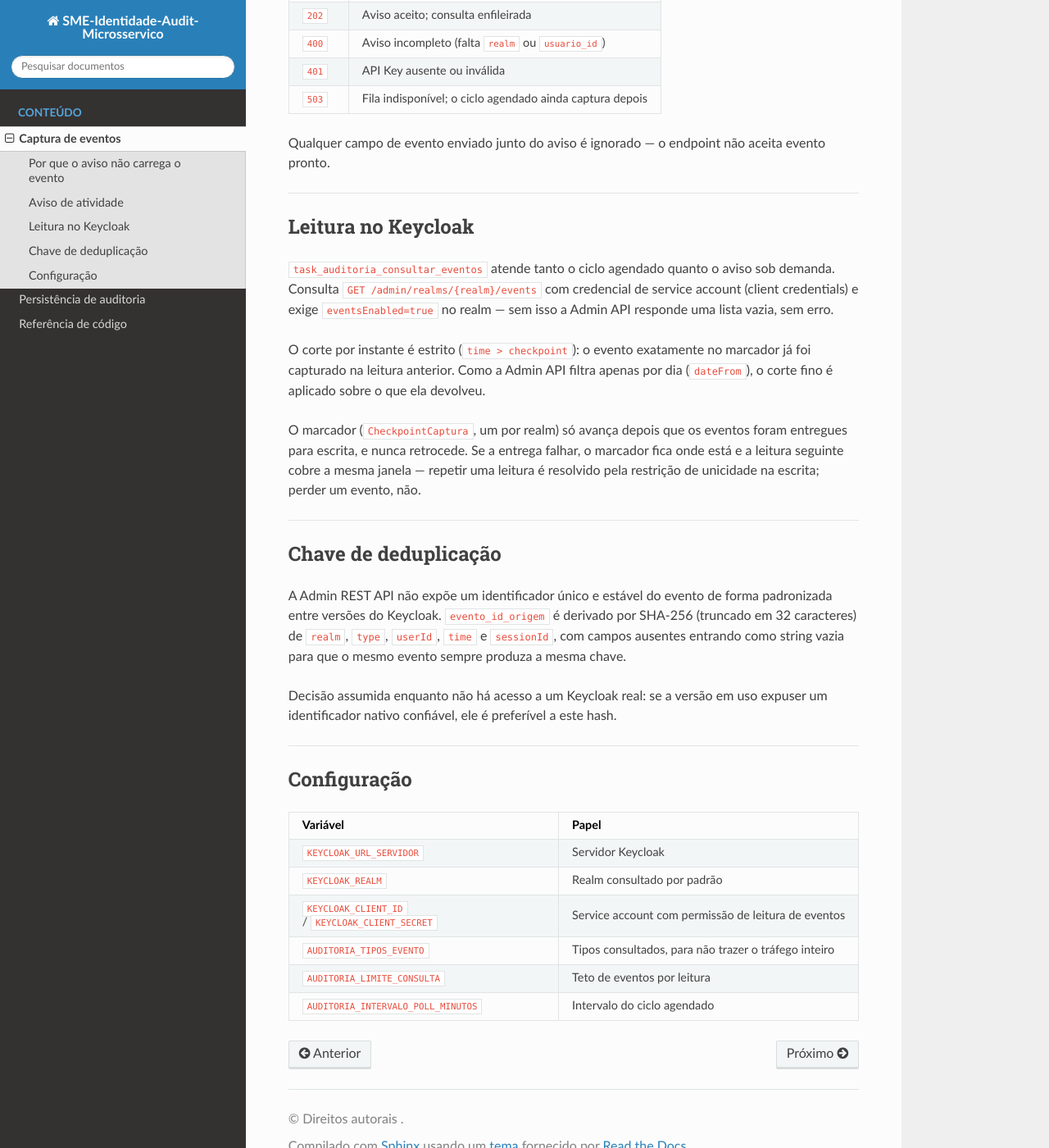
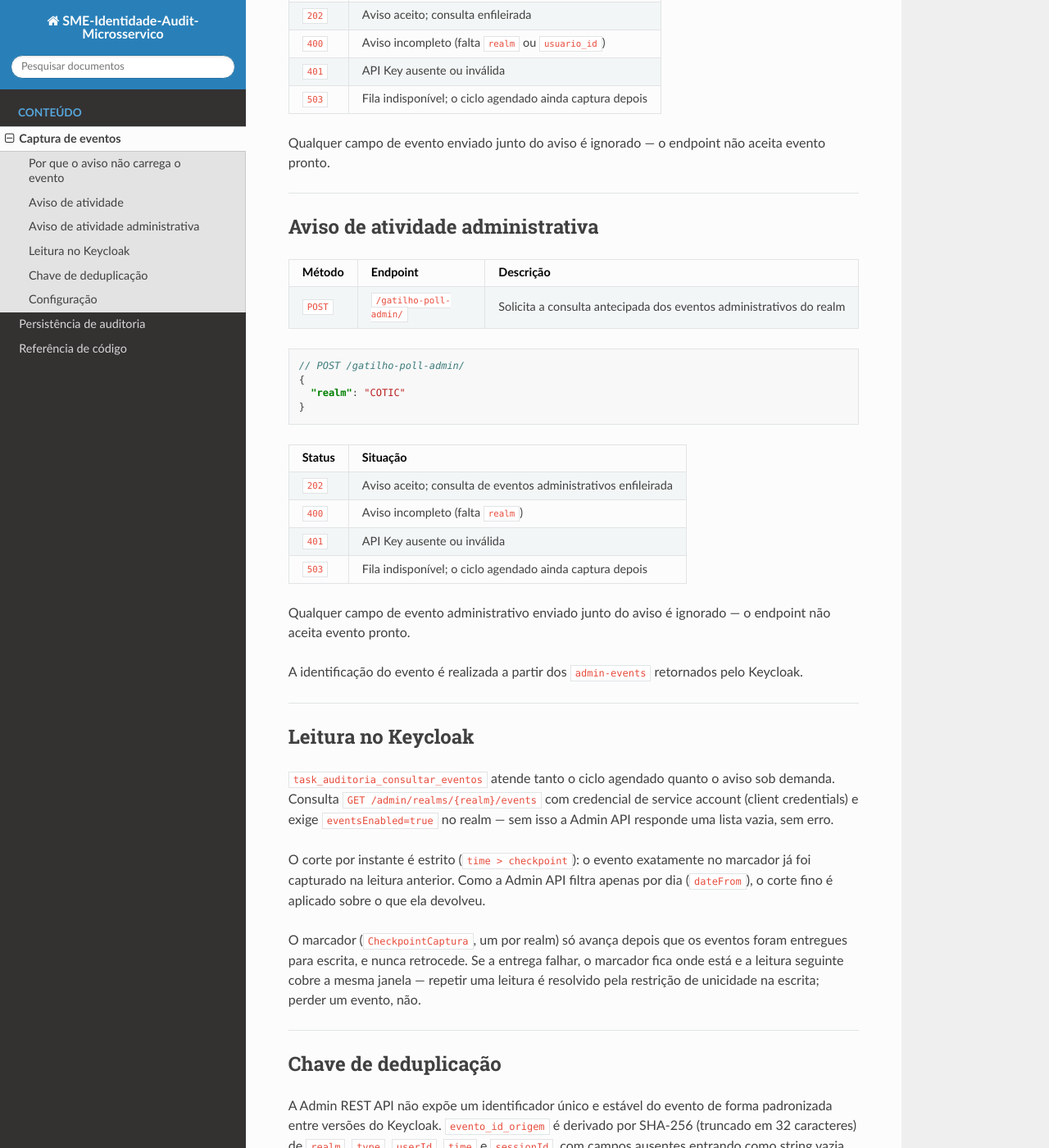
Before and after one commit to prefeiturasp/SME-Identidade-Audit-Microsservico, a Sphinx documentation site: the page built from docs/eventos.md, in a window 1280 px wide and 1400 px high, scrolled down 968 px. Shown: the whole window at 82% size. Built offline with Sphinx 7.4.7 and the Read the Docs theme 3.1.0, drawn with Linux system fonts in a browser that asks for light colours.

Commit message:
docs: Atualiza documentacao sphinx

````diff
--- a/docs/eventos.md
+++ b/docs/eventos.md
@@ -49,6 +49,32 @@ aceita evento pronto.
 
 ---
 
+## Aviso de atividade administrativa
+
+| Método | Endpoint               | Descrição                                                           |
+| ------ | ---------------------- | ------------------------------------------------------------------- |
+| `POST` | `/gatilho-poll-admin/` | Solicita a consulta antecipada dos eventos administrativos do realm |
+
+```json
+// POST /gatilho-poll-admin/
+{
+  "realm": "COTIC"
+}
+```
+
+| Status | Situação                                                      |
+| ------ | ------------------------------------------------------------- |
+| `202`  | Aviso aceito; consulta de eventos administrativos enfileirada |
+| `400`  | Aviso incompleto (falta `realm`)                              |
+| `401`  | API Key ausente ou inválida                                   |
+| `503`  | Fila indisponível; o ciclo agendado ainda captura depois      |
+
+Qualquer campo de evento administrativo enviado junto do aviso é ignorado — o endpoint não aceita evento pronto.
+
+A identificação do evento é realizada a partir dos `admin-events` retornados pelo Keycloak.
+
+---
+
 ## Leitura no Keycloak
 
 `task_auditoria_consultar_eventos` atende tanto o ciclo agendado quanto o
````
